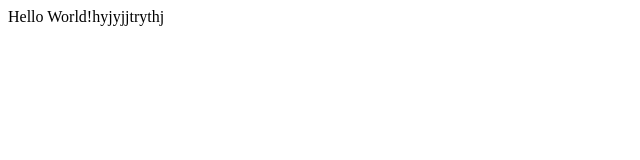
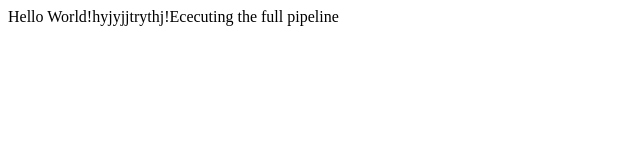
Before and after one commit to krrish1110/sai, a plain HTML site: page index.html in a window 1280 px wide. Shown: the whole page, without its empty margins (0-640 px from the left). Drawn offline with Linux system fonts and the light colour scheme.

Commit message:
modified for full pipeline testing

```diff
--- a/index.html
+++ b/index.html
@@ -8,6 +8,6 @@
 	</head>
 
 	<body>
-		Hello World!hyjyjjtrythj
+		Hello World!hyjyjjtrythj!Ececuting the full pipeline
 	</body>
 </html>
```
